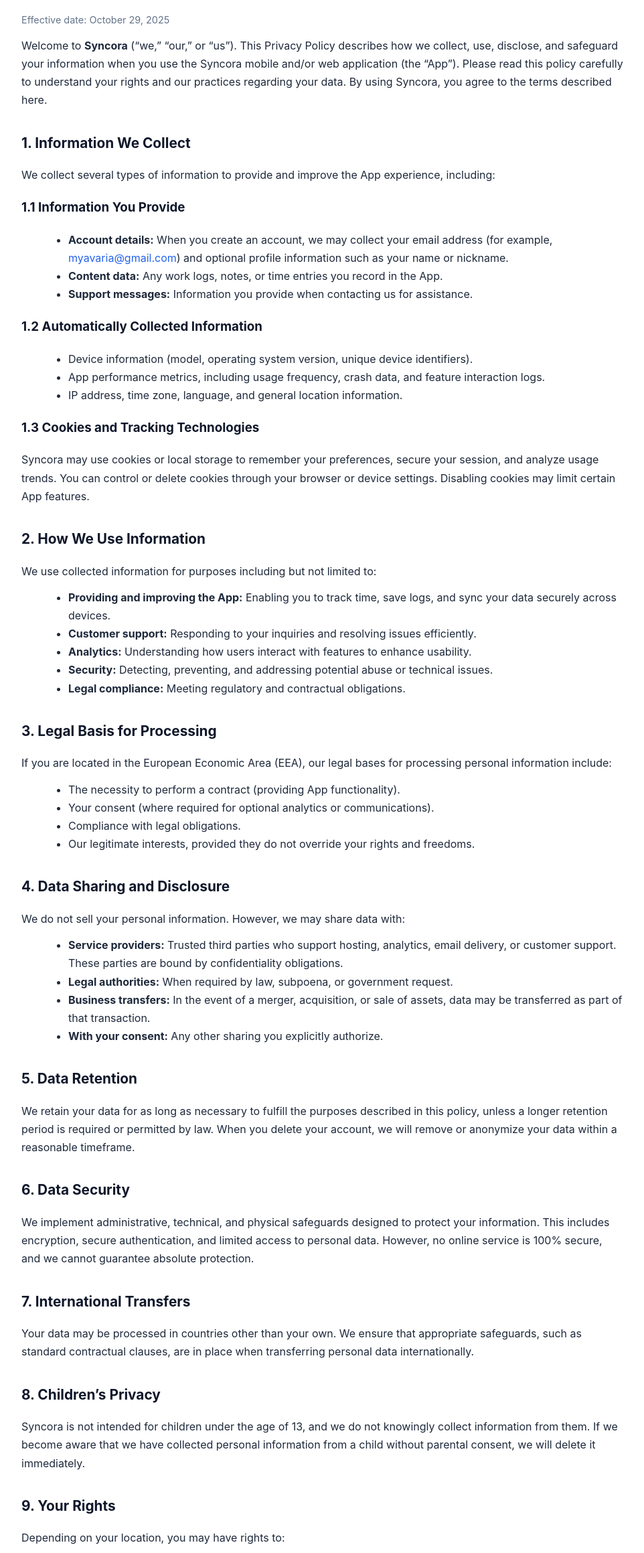
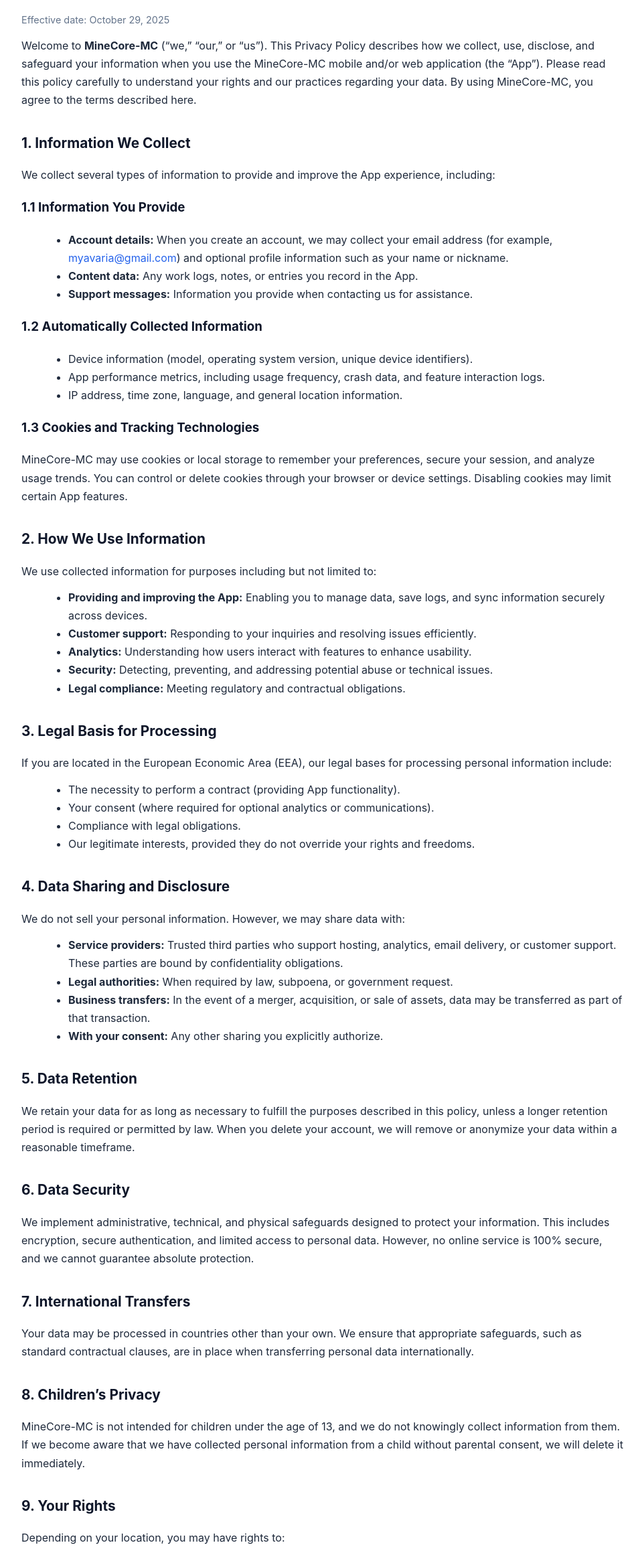
Before and after one commit to myavaria/MineCore-MC-WEB, a plain HTML site: page index.html in a window 1280 px wide. Shown: the part 171-2490 px from the top of the page at 67% size, without its empty margins (158-1120 px from the left). Drawn offline with Linux system fonts and the light colour scheme.

Commit message:
Update index.html

```diff
--- a/index.html
+++ b/index.html
@@ -3,7 +3,7 @@
 <head>
   <meta charset="UTF-8" />
   <meta name="viewport" content="width=device-width, initial-scale=1.0" />
-  <title>Privacy Policy — Syncora</title>
+  <title>Privacy Policy — MineCore-MC</title>
   <style>
     body {
       font-family: -apple-system, BlinkMacSystemFont, "Segoe UI", Roboto, "Helvetica Neue", Arial, sans-serif;
@@ -64,7 +64,7 @@
     <h1>Privacy Policy</h1>
     <p class="small">Effective date: October 29, 2025</p>
 
-    <p>Welcome to <strong>Syncora</strong> (“we,” “our,” or “us”). This Privacy Policy describes how we collect, use, disclose, and safeguard your information when you use the Syncora mobile and/or web application (the “App”). Please read this policy carefully to understand your rights and our practices regarding your data. By using Syncora, you agree to the terms described here.</p>
+    <p>Welcome to <strong>MineCore-MC</strong> (“we,” “our,” or “us”). This Privacy Policy describes how we collect, use, disclose, and safeguard your information when you use the MineCore-MC mobile and/or web application (the “App”). Please read this policy carefully to understand your rights and our practices regarding your data. By using MineCore-MC, you agree to the terms described here.</p>
 
     <h2>1. Information We Collect</h2>
     <p>We collect several types of information to provide and improve the App experience, including:</p>
@@ -72,7 +72,7 @@
     <h3>1.1 Information You Provide</h3>
     <ul>
       <li><strong>Account details:</strong> When you create an account, we may collect your email address (for example, <a href="mailto:myavaria@gmail.com">myavaria@gmail.com</a>) and optional profile information such as your name or nickname.</li>
-      <li><strong>Content data:</strong> Any work logs, notes, or time entries you record in the App.</li>
+      <li><strong>Content data:</strong> Any work logs, notes, or entries you record in the App.</li>
       <li><strong>Support messages:</strong> Information you provide when contacting us for assistance.</li>
     </ul>
 
@@ -84,12 +84,12 @@
     </ul>
 
     <h3>1.3 Cookies and Tracking Technologies</h3>
-    <p>Syncora may use cookies or local storage to remember your preferences, secure your session, and analyze usage trends. You can control or delete cookies through your browser or device settings. Disabling cookies may limit certain App features.</p>
+    <p>MineCore-MC may use cookies or local storage to remember your preferences, secure your session, and analyze usage trends. You can control or delete cookies through your browser or device settings. Disabling cookies may limit certain App features.</p>
 
     <h2>2. How We Use Information</h2>
     <p>We use collected information for purposes including but not limited to:</p>
     <ul>
-      <li><strong>Providing and improving the App:</strong> Enabling you to track time, save logs, and sync your data securely across devices.</li>
+      <li><strong>Providing and improving the App:</strong> Enabling you to manage data, save logs, and sync information securely across devices.</li>
       <li><strong>Customer support:</strong> Responding to your inquiries and resolving issues efficiently.</li>
       <li><strong>Analytics:</strong> Understanding how users interact with features to enhance usability.</li>
       <li><strong>Security:</strong> Detecting, preventing, and addressing potential abuse or technical issues.</li>
@@ -124,7 +124,7 @@
     <p>Your data may be processed in countries other than your own. We ensure that appropriate safeguards, such as standard contractual clauses, are in place when transferring personal data internationally.</p>
 
     <h2>8. Children’s Privacy</h2>
-    <p>Syncora is not intended for children under the age of 13, and we do not knowingly collect information from them. If we become aware that we have collected personal information from a child without parental consent, we will delete it immediately.</p>
+    <p>MineCore-MC is not intended for children under the age of 13, and we do not knowingly collect information from them. If we become aware that we have collected personal information from a child without parental consent, we will delete it immediately.</p>
 
     <h2>9. Your Rights</h2>
     <p>Depending on your location, you may have rights to:</p>
@@ -141,14 +141,14 @@
     <p>If you are a California resident, you may have additional rights under the California Consumer Privacy Act (CCPA) and the California Privacy Rights Act (CPRA). These rights include knowing what data we collect and requesting deletion of your personal information. We do not sell or share personal data for monetary value.</p>
 
     <h2>11. Third-Party Services</h2>
-    <p>Our App may contain links to third-party websites or services not operated by Syncora. We are not responsible for their privacy practices and encourage you to review their policies.</p>
+    <p>Our App may contain links to third-party websites or services not operated by MineCore-MC. We are not responsible for their privacy practices and encourage you to review their policies.</p>
 
     <h2>12. Changes to This Policy</h2>
-    <p>We may revise this Privacy Policy periodically to reflect updates in our practices or legal obligations. Any changes will be posted in the App with an updated effective date. Continued use of Syncora after such updates indicates acceptance of the revised Policy.</p>
+    <p>We may revise this Privacy Policy periodically to reflect updates in our practices or legal obligations. Any changes will be posted in the App with an updated effective date. Continued use of MineCore-MC after such updates indicates acceptance of the revised Policy.</p>
 
     <h2>13. Contact Us</h2>
     <div class="contact">
-      <p><strong>Syncora Privacy Team</strong><br>
+      <p><strong>MineCore-MC Privacy Team</strong><br>
       Email: <a href="mailto:myavaria@gmail.com">myavaria@gmail.com</a><br>
       </p>
     </div>
```
